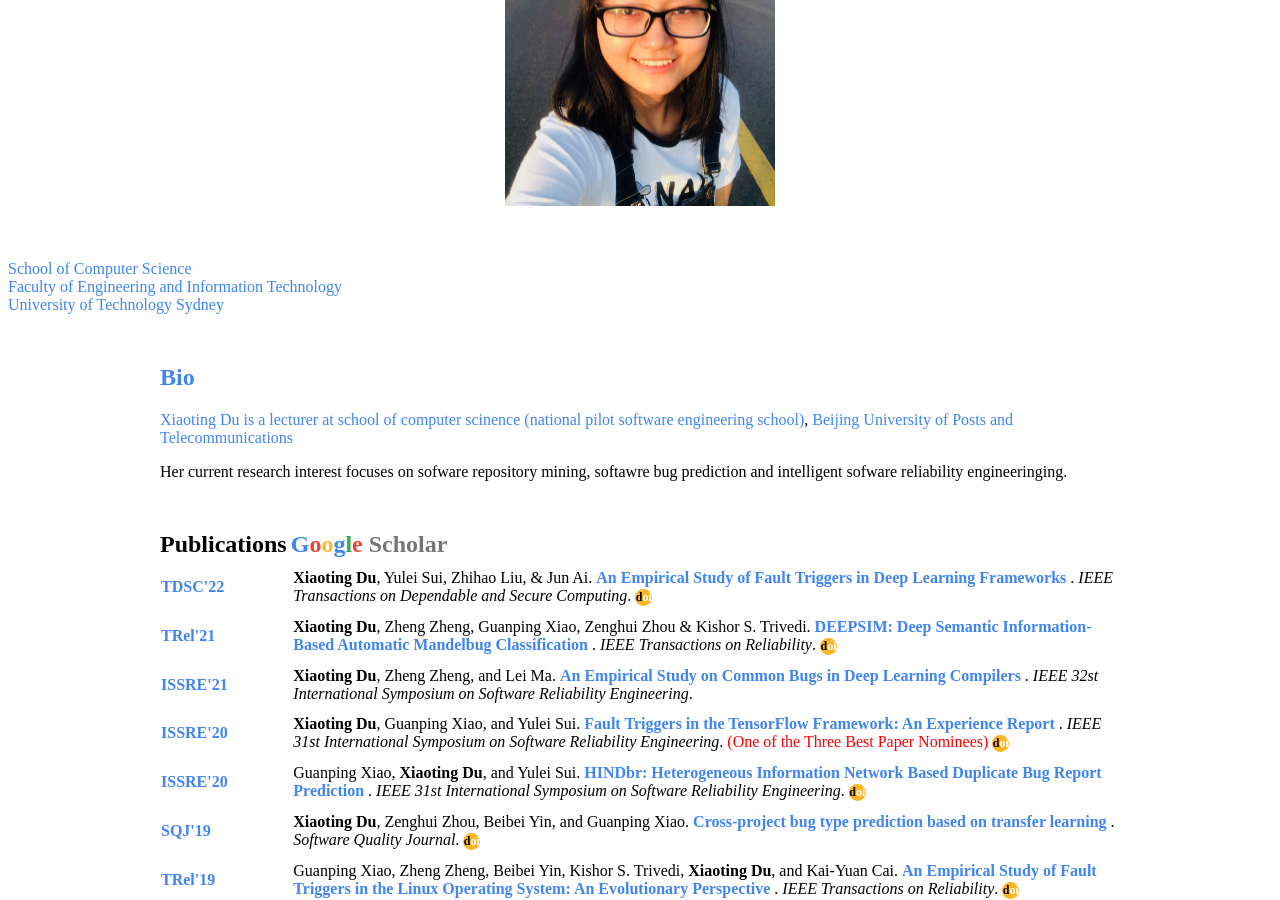
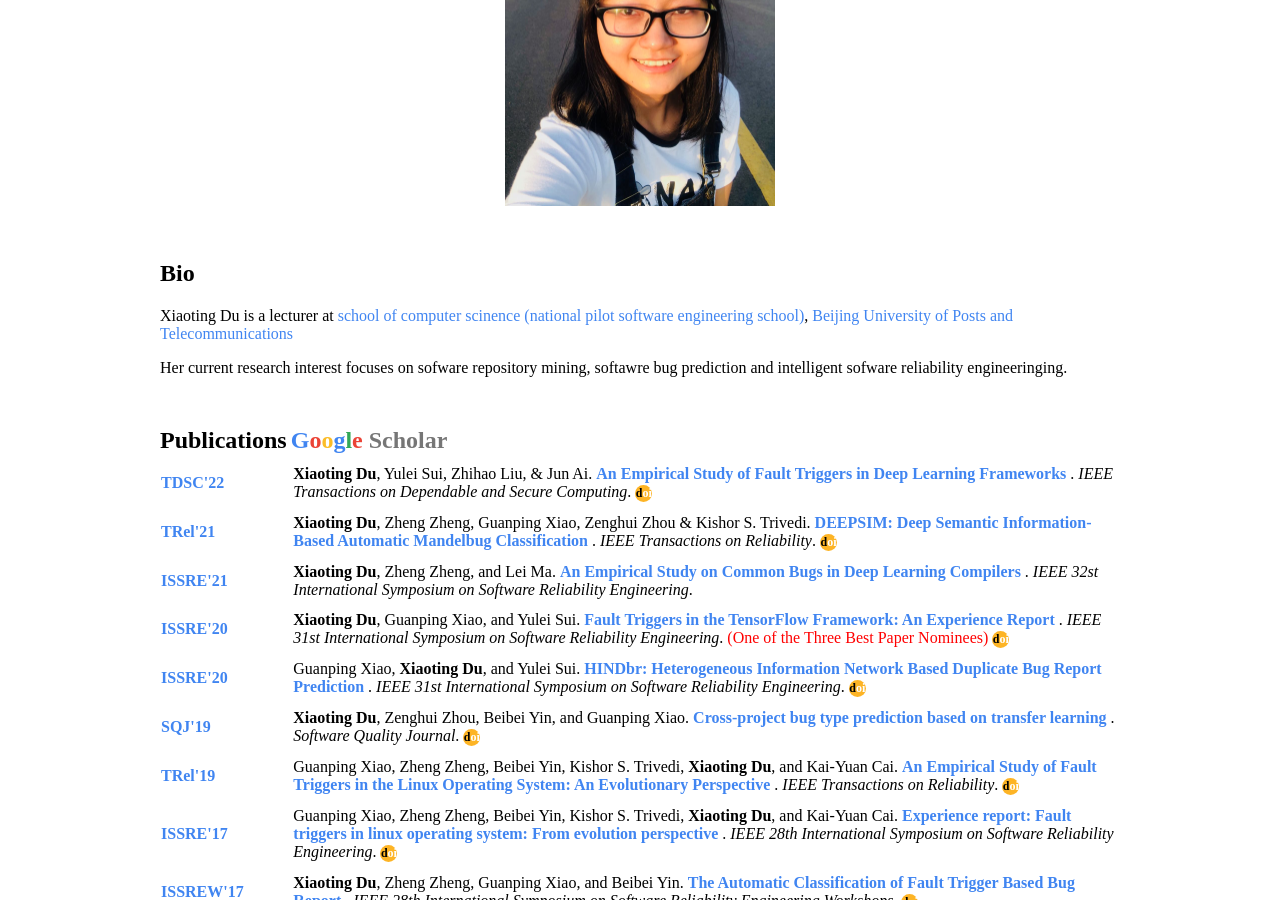
Before and after one commit to xiaotingdu/xiaotingdu.github.io, a Jekyll site: the page index.html, which Jekyll copies as it is, in a window 1280 px wide and 900 px high, scrolled down 364 px. Built offline with Jekyll 4.4.1, drawn with Linux system fonts in a browser that asks for light colours; a style sheet for code colours, icons or effects is not loaded.

Commit message:
Update index.html

```diff
--- a/index.html
+++ b/index.html
@@ -43,11 +43,6 @@
 <img src='/files/xiaotingdu.jpg' style="width:270.0px;height:359px;" alt="Xiaoting Du">
 </div>
 
-
-	<a href="https://www.uts.edu.au/about/faculty-engineering-and-information-technology/computer-science"> School of Computer Science</a><br>
-		<!-- <a href="https://www.uts.edu.au/research-and-teaching/our-research/centre-artificial-intelligence"> Center for Artificial Intelligence (CAI) </a><br> -->
-	    <a href="https://www.uts.edu.au/about/faculty-engineering-and-information-technology/software"> Faculty of Engineering and Information Technology </a><br>
-		<a href="https://www.uts.edu.au">University of Technology Sydney</h2>
 <div class="container">
 <h2>Bio</h2>
 <p>Xiaoting Du is a lecturer at <a href="https://scs.bupt.edu.cn/"> school of computer scinence (national pilot software engineering school)</a>, <a href="https://www.bupt.edu.cn/">Beijing University of Posts and Telecommunications</a> </p>
```
